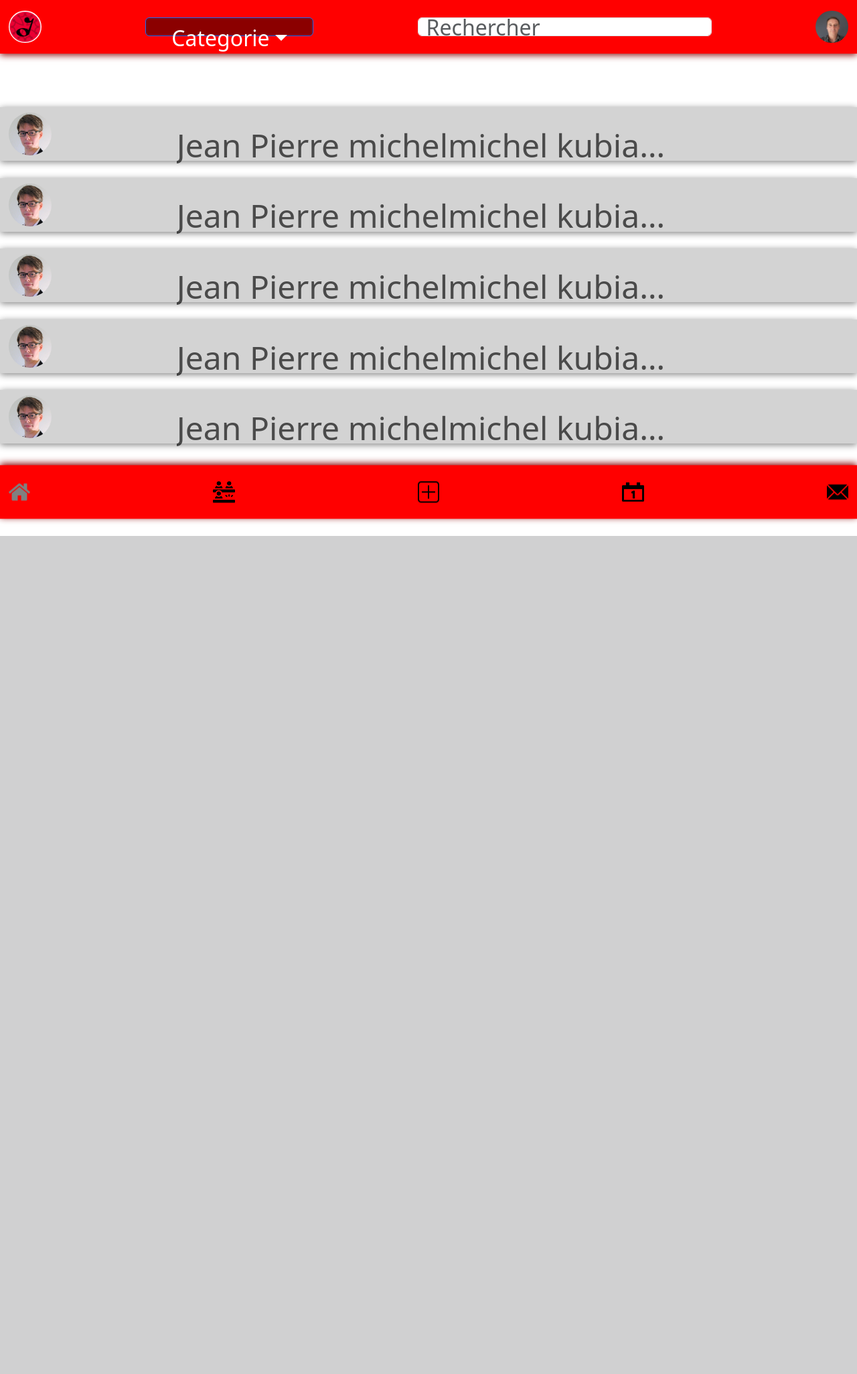
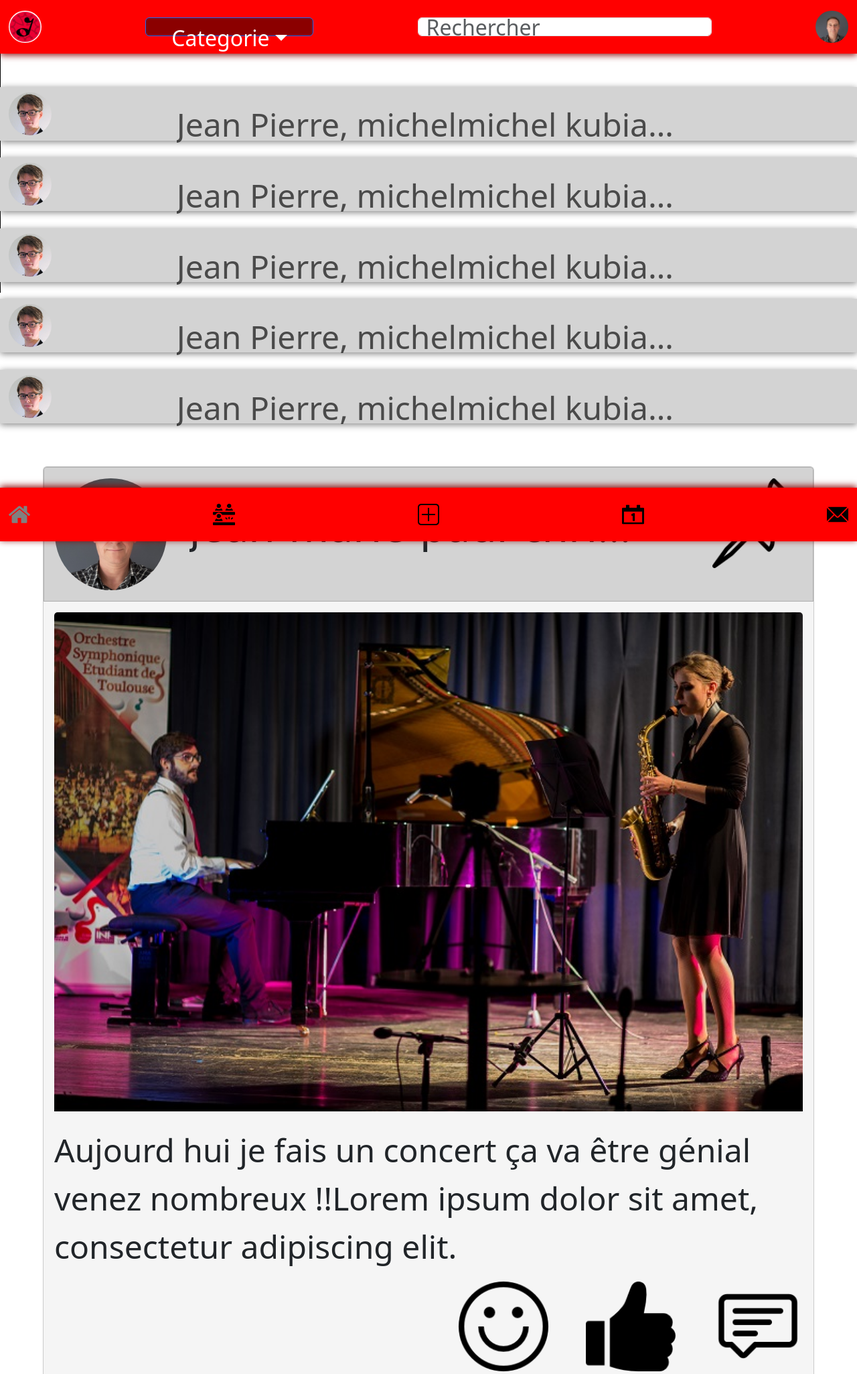
Before and after one commit to CaptainBidou/EvaNerd, a PHP site: page /exemple.html in a window 1280 px wide. Shown: the top 2051 px of the page at 67% size. Before the commit the page ends 800 px from the top, so only its background shows below. Run offline with PHP 8.4, Linux system fonts and the light colour scheme.

Commit message:
modification et footer et header terminaux

```diff
--- a/Front Evanerd/biblio_composants.css
+++ b/Front Evanerd/biblio_composants.css
@@ -1,7 +1,11 @@
 #page
 {
-    margin-bottom: 0;
-    margin-top: 0;
+    padding-top:4%;
+    padding-bottom: 24%;
+    position:relative;
+    width:100%;
+    border:1px solid black;
+
 }
 
 #body
--- a/Front Evanerd/biblio_composants.js
+++ b/Front Evanerd/biblio_composants.js
@@ -14,7 +14,7 @@ src="Jquery/jquery-ui.min.js";
 
 //variables pour les posts
 var JPost =$("<div>").addClass("card").data('type','post').css('width','90%').css('background-color','WhiteSmoke').css('margin-left','auto').css('margin-right','auto');
-var JPostTitre=$("<h2>").addClass("card-title").data('type','post_titre').css("float","left").css("margin-left","15%").css("margin-top","4%").css('font-size','400%');//TODO :rajouter des données pour quand on clique
+var JPostTitre=$("<h2>").addClass("card-title").data('type','post_titre').css("float","left").css("margin-left","3%").css("margin-top","3%").css('font-size','400%');//TODO :rajouter des données pour quand on clique
 var JPostBody=$("<div>").addClass("card-body").data('type','post_body');
 var JPostImage=$("<img>").addClass("card-img-top").data('type','post_image');
 var JPostDescription=$("<p>").addClass("card-text").data('type','post_text').css('font-size','300%').css("margin-top","2%");
@@ -27,7 +27,7 @@ var JPostCommentaire= $("<img>").data("type","post_commentaire").attr('src','Res
 
 
 //variables pour le footer
-var JFooter =$("<nav>").addClass("navbar").css("background-color","red").data("type","footer").css('height','10%').css('padding','1%').css('position','sticky').css('top','92%').css('z-index','10').css('box-shadow','0px -2px 10px darkred').on("click",function(context){JClickFooter(context);});
+var JFooter =$("<nav>").addClass("navbar").css("background-color","red").data("type","footer").css('height','10%').css('padding','1%').css('position','fixed').css('top','91%').css('z-index','10').css('box-shadow','0px -2px 10px darkred').on("click",function(context){JClickFooter(context);}).css("width","100%");
 var JFooterAccueil= $("<img>").data("type","footer_accueil").css('float','left').attr('src','Ressources/Footer/accueilGris.png').css('height','60%').attr('id','Accueil'); //TODO :rajouter des données pour quand on clique
 var JFooterAppel=$("<img>").data("type","footer_appel").css('float','left').attr('src','Ressources/Footer/appel.png').css('height','60%').attr('id','Appel');//TODO :rajouter des données pour quand on clique
 var JFooterCreer=$("<img>").data("type","footer_creer").css('float','left').attr('src','Ressources/Footer/creer.png').css('height','60%').attr('id','Creer');//TODO :rajouter des données pour quand on clique
@@ -40,11 +40,9 @@ var JFooterMail=$("<img>").data("type","footer_mail").css('float','right').attr(
 
 
 //variables pour le header
-var JHeader =$("<nav>").addClass("navbar").css("background-color","red").data("type","header").css('height','10%').css('padding','1%').css('position','sticky').css('top','0px').css('z-index','10').css('box-shadow','0px 2px 10px darkred').css("margin","0");
+var JHeader =$("<nav>").addClass("navbar").css("background-color","red").data("type","header").css('height','10%').css('padding','1%').css('position','sticky').css('top','0px').css('z-index','10').css('box-shadow','0px 2px 10px darkred').css("margin-bottom","2%");
 var JHeaderLogo = $("<img>").addClass("rounded-circle").data("type","header_logo").css('float','left').attr('src','Ressources/Header/logo.png').css('height','90%');//TODO :rajouter des données pour quand on clique
 var JHeaderProfile=$("<img>").addClass("rounded-circle").data("type","header_profile").css('float','right').css('height','90%');//TODO :rajouter des données pour quand on clique
-
-
 var JHeaderTag=$("<button>").data("type","header_tag").attr("type","button").addClass("btn btn-primary dropdown-toggle").val("Categorie").css("background",'darkred').html("Categorie").css('height','50%').css("width","20%").css("font-size","200%");
 var JHeaderMenu=$("<div>").addClass("dropdown-menu").data("type",'header_menu');
 var JHeaderItem=$("<input>").addClass("dropdown-item").text("dfhskldfjhksjdfhkjh").attr("type","checkbox").data("type",'header_item');
@@ -103,7 +101,7 @@ var JConvp=$("<p>").addClass("navbar-text").data("type","conv_p").css("font-size
 
 function JcreerPost(Reponse){
 var jClonePost=JPost.clone(true,true);
-var jClonePostTitre=JPostTitre.clone(true,true).text(Reponse.prenom+" "+Reponse.nom);
+var jClonePostTitre=JPostTitre.clone(true,true).text(Reponse.prenom+" "+Reponse.nom).css("text-overflow","ellipsis").css("direction","ltr").css("width","60%").css("white-space","nowrap").css("overflow","hidden");
 var jClonePostBody=JPostBody.clone(true,true);
 var jClonePostImage=JPostImage.clone(true,true).attr('src',Reponse.image);
 var jClonePostDescription=JPostDescription.clone(true,true).text(Reponse.description);
@@ -312,9 +310,10 @@ if(Reponse.image!=null)
 var JCloneConvp=JConvp.clone(true,true);
 if(Reponse.nom==null){
     var i =0;
-    for(i=0;i<Reponse.participants.length;i++)
+    JCloneConvp.text(Reponse.participants[i].nom+" "+Reponse.participants[i].prenom);
+    for(i=1;i<Reponse.participants.length;i++)
     {
-        JCloneConvp.text(JCloneConvp.text()+" "+Reponse.participants[i].nom+" "+Reponse.participants[i].prenom);
+        JCloneConvp.text(JCloneConvp.text()+", "+Reponse.participants[i].nom+" "+Reponse.participants[i].prenom);
     }
 }
 else
@@ -329,7 +328,7 @@ else
 
 
 JCloneConv.append(JCloneConvImage).append(JCloneConvp);
-$("body").append(JCloneConv);
+$("#page").append(JCloneConv);
 
 
 
--- a/Front Evanerd/exemple.html
+++ b/Front Evanerd/exemple.html
@@ -8,10 +8,7 @@
 <script src="Jquery/jquery-3.6.2.min.js"></script>
 <script src="Jquery/jquery-ui.min.js"></script>
 <script src="biblio_composants.js"></script>
-<style>
 
-
-</style>
 
 
 <script>
@@ -37,7 +34,7 @@ var conv={id:2,participants:[{id:5,nom:'Jean',prenom:'Pierre'},{id:8,nom:'michel
 $(document).ready(function(){
 
     JcreerHeader(Reponse);
-    JcreerFooter(Reponse);
+
 
 JCreerConv(conv);
 JCreerConv(conv);
@@ -45,14 +42,16 @@ JCreerConv(conv);
 JCreerConv(conv);
 JCreerConv(conv);
 
-//JcreerPost(Reponse);
-/*JcreerPost(Reponse);
 JcreerPost(Reponse);
 JcreerPost(Reponse);
 JcreerPost(Reponse);
 JcreerPost(Reponse);
 JcreerPost(Reponse);
-JcreerPost(Reponse);*/
+JcreerPost(Reponse);
+JcreerPost(Reponse);
+JcreerPost(Reponse);
+
+JcreerFooter(Reponse);
 
 });
 
@@ -66,8 +65,10 @@ JcreerPost(Reponse);*/
 
 
 <span id="header"></span>
+
+<span id="page">
+</span>
 <span id="footer"></span>
-<span id="page"></span>
 
 
 
```
